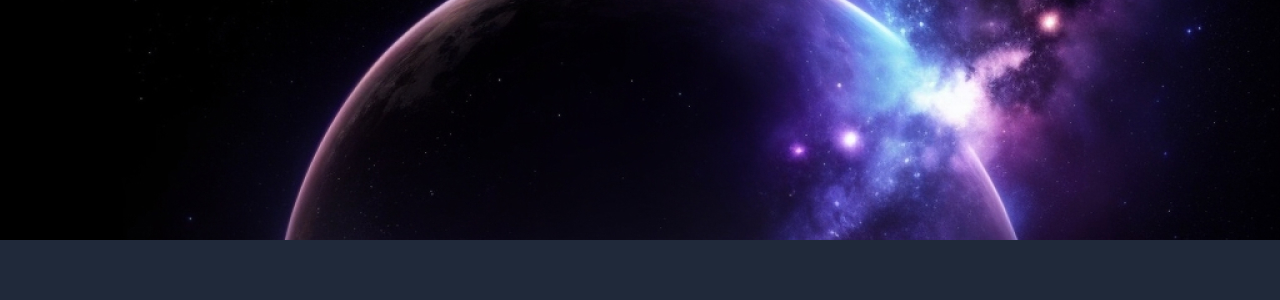
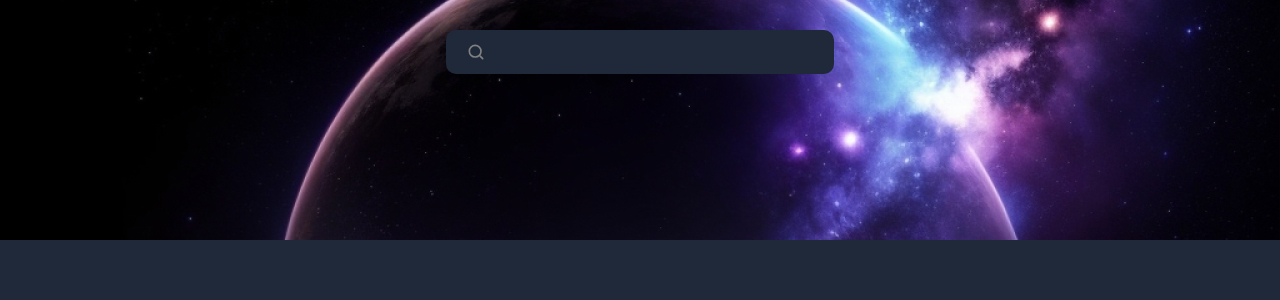
Before and after one commit to AlexanderIvankin/GitHubProfilePage, a React app: page / in a window 1280 px wide. Shown: the top 300 px of the page. Built offline with nearby package versions, Linux system fonts and the light colour scheme.

Commit message:
implemented fully fucnctional Search input

```diff
--- a/src/assets/styles/global.css
+++ b/src/assets/styles/global.css
@@ -10,12 +10,21 @@ body {
   -moz-osx-font-smoothing: grayscale;
 }
 
+input:-webkit-autofill {
+  -webkit-background-clip: text;
+  -webkit-text-fill-color: var(--text-color-title) !important;
+  box-shadow: inset 0 0 20px 20px var(--primary-color);
+}
+
 :root {
   --primary-color: #20293a;
   --secondary-color: #111629;
 
   --gradient-color-start: #12172b;
   --gradient-color-finish: #1c1b45;
+
+  --text-color-title: rgb(221, 216, 216);
+  --text-color-discription: grey;
 
 
   --focus-calor: #2a479b;
--- /dev/null
+++ b/src/components/SearchInput/SearchIcon.jsx
@@ -0,0 +1,21 @@
+import React from "react";
+
+const SearchIcon = ({ color = "var(--danger-color)", size = 24 }) => (
+  <svg className="search-icon"
+    width={size}
+    height={size}
+    viewBox="0 0 24 24"
+    fill="none"
+    xmlns="http://www.w3.org/2000/svg"
+  >
+    <circle cx="11" cy="11" r="7" stroke={color} strokeWidth="2" />
+    <path
+      d="M20 20L17 17"
+      stroke={color}
+      strokeWidth="2"
+      strokeLinecap="round"
+    />
+  </svg>
+);
+
+export default SearchIcon;
--- /dev/null
+++ b/src/components/SearchInput/SearchInput.css
@@ -0,0 +1,84 @@
+.search-wrapper {
+
+  position: relative;
+  display: flex;
+
+  align-items: center;
+  justify-content: center;
+
+  flex-direction: column;
+
+  max-width: 35%;
+
+  padding: 30px;
+
+  margin: 0 auto;
+
+  color: var(--text-color-title);
+
+  border-radius: 5px;
+}
+
+.search-input-container {
+  position: relative;
+
+  width: 100%;
+
+  margin-bottom: 15px;
+}
+
+.search-button {
+  position: absolute;
+
+  display: flex;
+
+  align-items: center;
+  justify-content: center;
+
+  padding: 5px;
+
+  z-index: 1;
+
+  left: 15px;
+  top: 50%;
+
+  transform: translateY(-50%);
+
+  background-color: inherit;
+
+  cursor: pointer;
+}
+
+.search-input {
+  position: relative;
+
+  display: flex;
+
+  align-items: center;
+  justify-content: center;
+
+  background-color: var(--primary-color);
+
+  width: 100%;
+  height: 40px;
+
+  padding: 20px 45px;
+
+  color: var(--text-color-title);
+
+  border: 2px solid var(--primary-color);
+  border-radius: 10px;
+
+  transition: border-color 0.3s ease;
+
+  font-size: 16px;
+}
+
+.search-input:focus {
+  outline: none;
+  border-color: var(--focus-calor);
+}
+
+.search-input:selected {
+  background-color: inherit;
+}
--- /dev/null
+++ b/src/components/SearchInput/SearchInput.jsx
@@ -0,0 +1,70 @@
+import React, { useState } from "react";
+import "./SearchInput.css";
+import SearchIcon from "./SearchIcon";
+import SearchResult from "./SearchResult";
+
+function SearchInput() {
+  const [searchTerm, setSearchTerm] = useState("");
+  const [results, setResults] = useState([]);
+  const [totalCount, setTotalCount] = useState(0);
+
+  const handleSearch = async () => {
+    try {
+      if (!searchTerm.trim()) return;
+
+      // Делаем запрос
+      const response = await fetch(
+        `https://api.github.com/search/users?q=${searchTerm}+in:login`,
+      );
+
+      const data = await response.json();
+
+      // Смотрим, что пришло
+      console.log("Весь ответ:", data);
+      console.log("Всего найдено:", data.total_count);
+      console.log("Массив пользователей:", data.items);
+
+      setTotalCount(data.total_count);
+      setResults(data.items);
+    } catch (error) {
+      console.error("Ошибка:", error);
+    }
+  };
+
+  const handleKeyDown = (e) => {
+    if (e.key === "Enter") {
+      handleSearch();
+    }
+  };
+
+  return (
+    <div className="search-wrapper">
+      <div className="search-input-container">
+        <div className="search-button" onClick={handleSearch}>
+          {" "}
+          <SearchIcon color="var(--text-color-discription)" size="20" />
+        </div>
+
+        <input
+          id="search"
+          className="search-input"
+          type="text"
+          value={searchTerm}
+          onChange={(e) => setSearchTerm(e.target.value)}
+          onKeyDown={handleKeyDown}
+        />
+      </div>
+
+      {totalCount > 0 &&
+        (() => {
+          const user = results.filter((user) => {
+            return user.login.toLowerCase() === searchTerm.toLowerCase();
+          });
+
+          return user.length === 1 && <SearchResult username={user[0].login} />;
+        })()}
+    </div>
+  );
+}
+
+export default SearchInput;
--- /dev/null
+++ b/src/components/SearchInput/SearchResult.css
@@ -0,0 +1,43 @@
+.search-result {
+  position: relative;
+  display: flex;
+
+  align-items: center;
+
+  width: 100%;
+
+  padding: 5px;
+
+  z-index: 1;
+
+  border-radius: 10px;
+
+  background-color: var(--secondary-color);
+}
+
+.search-result-avatar {
+
+  width: 60px;
+  height: 60px;
+
+  border-radius: 10px;
+}
+
+.search-result-info {
+  display: flex;
+  flex-direction: column;
+
+  padding: 10px;
+}
+
+.search-result-username {
+  font-size: 16px;
+  margin-bottom: 10px;
+}
+
+.search-result-discription {
+  font-size: 12px;
+  font-weight: 500;
+
+  color: var(--text-color-discription);
+}
--- /dev/null
+++ b/src/components/SearchInput/SearchResult.jsx
@@ -0,0 +1,57 @@
+import React from "react";
+import { useState, useEffect } from "react";
+import "./SearchResult.css";
+
+function SearchResult({ username }) {
+  const [user, setUser] = useState(null);
+
+  useEffect(() => {
+    const fetchUser = async () => {
+      if (!username) return;
+
+      try {
+        const response = await fetch(
+          `https://api.github.com/users/${username}`,
+        );
+
+        if (!response.ok) {
+          throw new Error(`HTTP error! status: ${response.status}`);
+        }
+
+        const data = await response.json();
+        setUser(data);
+        console.log(data);
+      } catch (err) {
+        setUser(null);
+      }
+    };
+
+    fetchUser();
+  }, [username]);
+
+  return user ? (
+    <div className="search-result">
+      <img
+        className="search-result-avatar"
+        src={user.avatar_url}
+        alt="user avatar"
+      />
+      <div className="search-result-info">
+        <h3 className="search-result-username">{user.name}</h3>
+        <p className="search-result-discription">{user.bio}</p>
+      </div>
+    </div>
+  ) : null;
+
+  // filteredData.length > 0 ? (
+  //   filteredData.map((item) => (
+  //     <SearchResult key={item.id} item={item} searchTerm={searchTerm} />
+  //   ))
+  // ) : searchTerm.length >= 3 ? (
+  //   <p className="search-result-fail">
+  //     No results found for "{searchTerm}"
+  //   </p>
+  // ) : null}
+}
+
+export default SearchResult;
--- a/src/pages/ProfilePage/ProfilePage.jsx
+++ b/src/pages/ProfilePage/ProfilePage.jsx
@@ -1,5 +1,6 @@
 import React from "react";
 // import Button from '../../components/common/Button/Button';
+import SearchInput from '../../components/SearchInput/SearchInput'
 import "./ProfilePage.css";
 import bgImage from "../../assets/images/hero-image-github-profile.jpg";
 import bgImageSm from "../../assets/images/hero-image-github-profile-sm.jpg";
@@ -11,6 +12,7 @@ const ProfilePage = () => {
         className="background-image"
         style={{ "--bg-image": `url(${bgImage})` }}
       ></div>
+      <SearchInput />
     </div>
   );
 };
```
